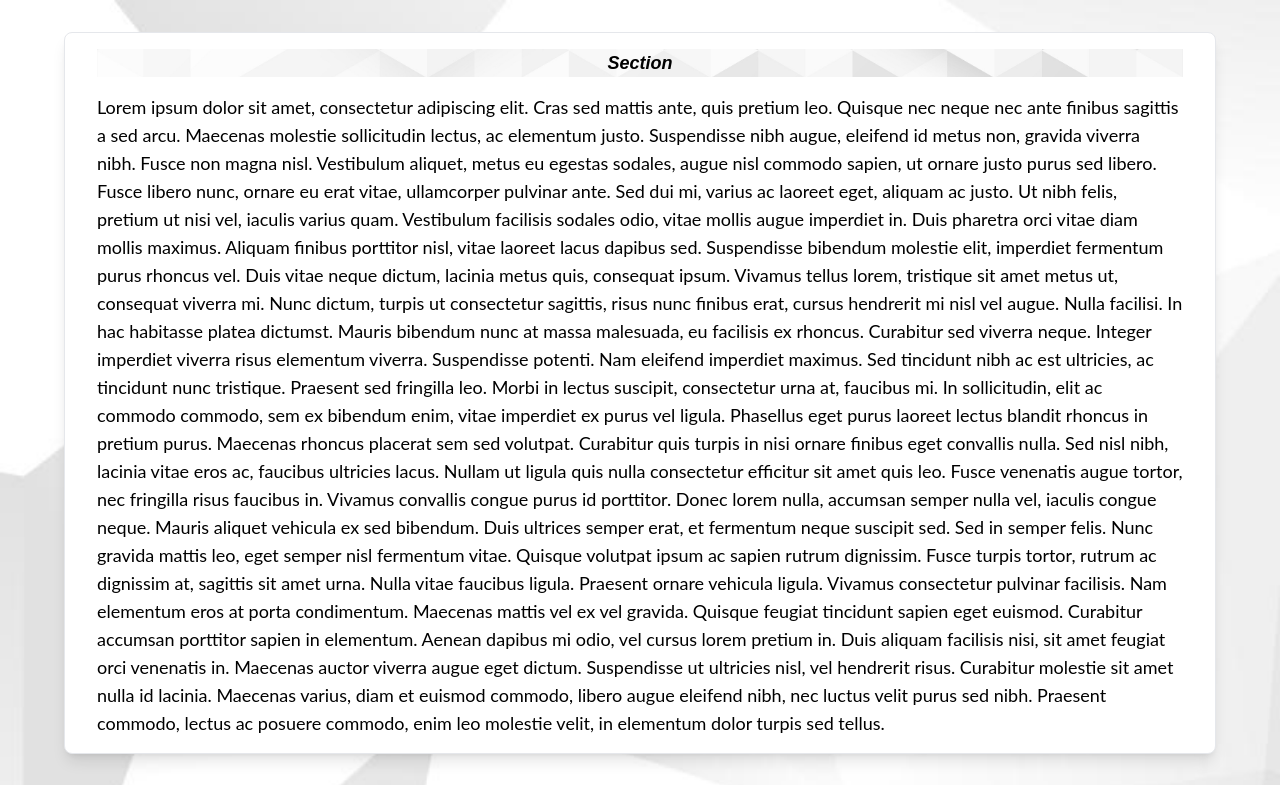
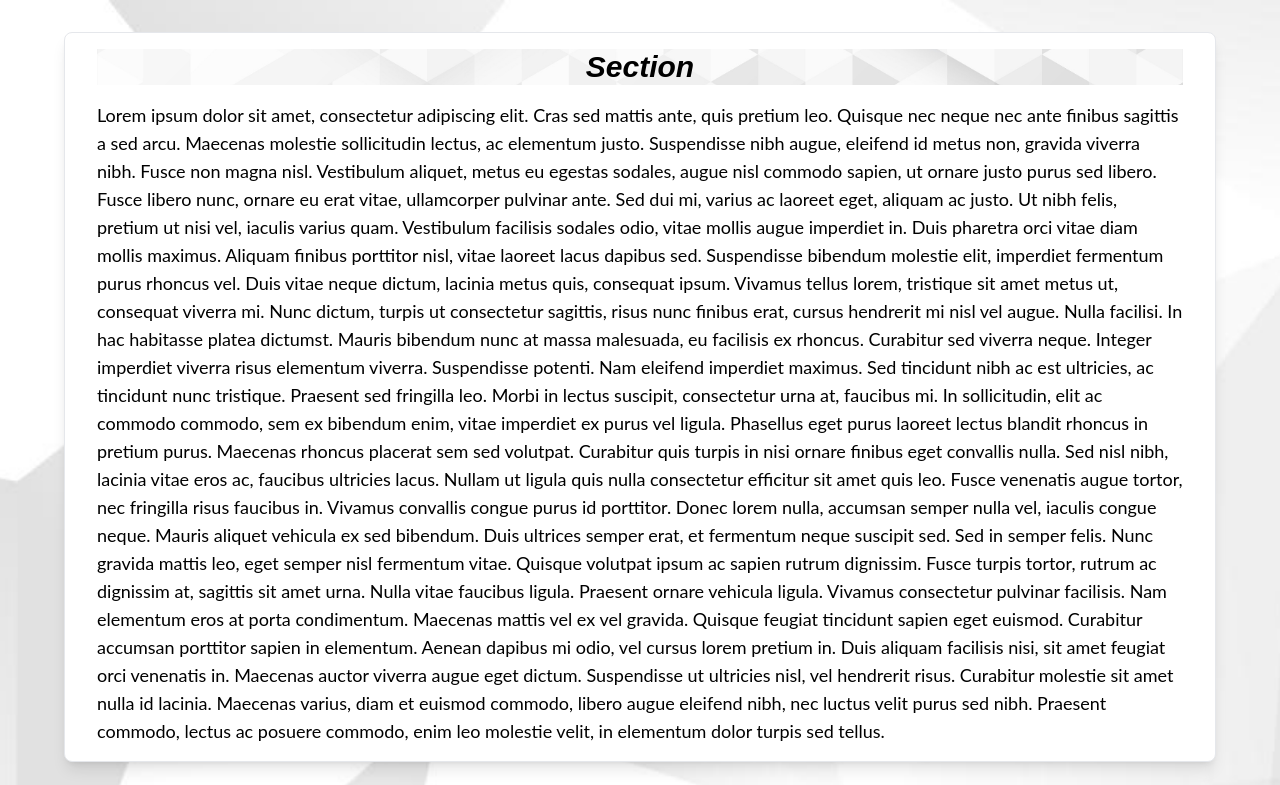
Before and after one commit to sunghogo/personal-website, a React (Create React App) app: page / in a window 1280 px wide. Shown: the top 785 px of the page. Built offline with nearby package versions, Linux system fonts and the light colour scheme.

Commit message:
Typography.js: Added fontSize prop to remove conflicting font sizes

```diff
--- a/src/components/Container.js
+++ b/src/components/Container.js
@@ -4,9 +4,11 @@ function Container() {
   return (
     <div className="container mx-auto my-4 px-8 py-4 border rounded-lg shadow-lg bg-white">
       <Typography
-        className="header-image font-montserrat-header mb-4 bg-red-500 flex justify-center text-2xl sm:text-3xl md:text-4xl"
+        className="header-image font-montserrat-header mb-4 bg-red-500 flex justify-center"
         strong
         em
+        h1
+        fontSize={"3xl"}
       >
         Section
       </Typography>
--- a/src/components/Typography.js
+++ b/src/components/Typography.js
@@ -11,15 +11,27 @@ function Typography({
   p,
   strong,
   em,
+  fontSize = "base",
   ...rest
 }) {
-  const classNames = className(
-    "text-sm sm:text-base md:text-lg",
-    rest.className
-  );
+  const size =
+    fontSize === "base"
+      ? "text-sm sm:text-base md:text-lg"
+      : fontSize === "lg"
+      ? "text-base sm:text-lg md:text-xl"
+      : fontSize === "2xl"
+      ? "text-lg sm:text-xl md:text-2xl"
+      : fontSize === "3xl"
+      ? "text-xl sm:text-2xl md:text-3xl"
+      : fontSize === "4xl"
+      ? "text-2xl sm:text-3xl md:text-4xl"
+      : fontSize === "5xl"
+      ? "text-3xl sm:text-4xl md:text-5xl"
+      : "text-4xl sm:text-5xl md:text-6xl";
+
+  const classNames = className(size, rest.className);
 
   let text = children;
-
   if (strong) text = <strong>{text}</strong>;
   if (em) text = <em>{text}</em>;
   if (h1) text = <h1>{text}</h1>;
```
